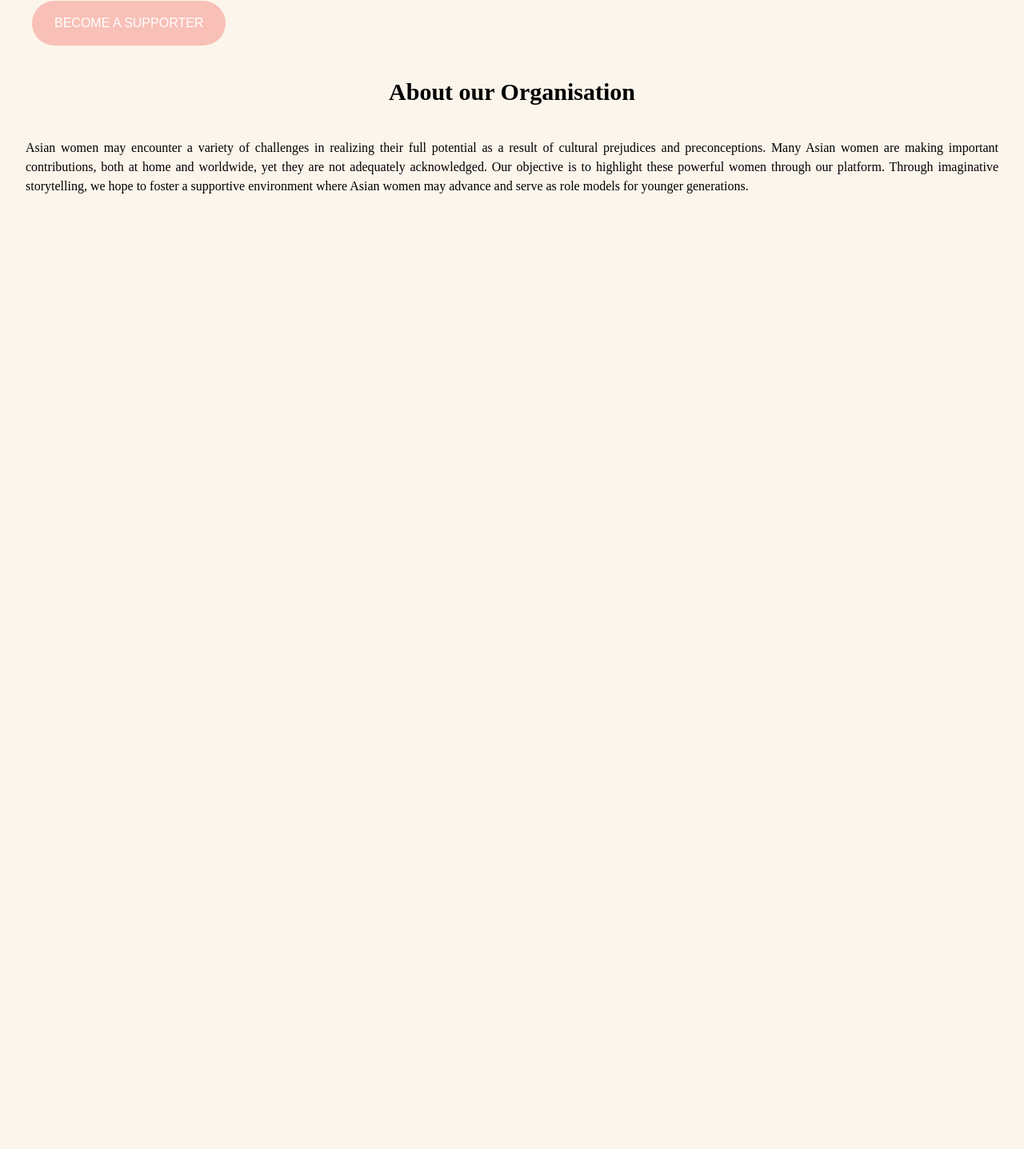
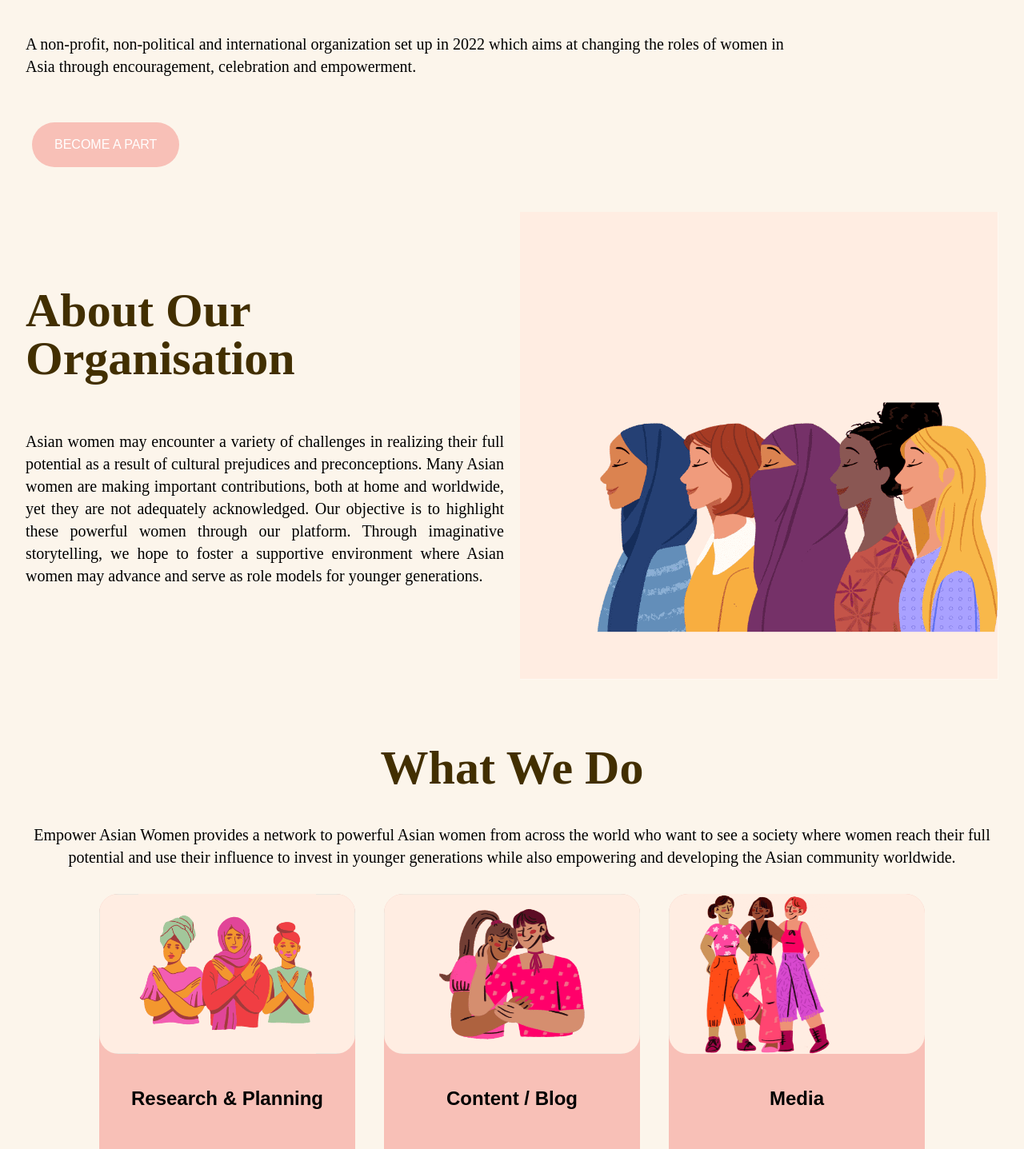
Before and after one commit to abdulbasit64/empower_asianwomen, a React (Vite) app: page / in a window 1280 px wide. Shown: the part 287-1724 px from the top of the page at 80% size. Before the commit the page ends 800 px from the top, so only its background shows below. Built offline with nearby package versions, Linux system fonts and the light colour scheme; a web font is replaced by a local one.

Commit message:
Update Home Page

```diff
--- a/src/index.css
+++ b/src/index.css
@@ -26,7 +26,7 @@
   */
 html,
 body {
-  height: 100%;
+  /* height: 100%; */
 }
 /*
 	Typographic tweaks!
--- a/src/pages/Home.jsx
+++ b/src/pages/Home.jsx
@@ -1,38 +1,72 @@
 import React from 'react';
 import Button from '../components/button/Button';
-import { pinkShade, white } from '../constants/colors';
+import Card from '../components/card/Card';
+import Heading from '../components/heading/Heading';
+import { headingColor, pinkShade, white } from '../constants/colors';
+import {
+  aboutDesc,
+  aboutOurOrganistaion,
+  contentOrBlog,
+  introDesc,
+  media,
+  researchAndPlanning,
+  whatWeDo,
+  whatWeDoDesc,
+} from '../constants/content';
 
 function Home() {
   return (
     <div>
-      <section className='items-center lg:items-start'>
-        <h1 className='font-semibold my-5 text-4xl sm:text-5xl md:text-6xl lg:text-7xl' lang='en'>
+      <section className='items-center lg:items-start lg:w-4/5 '>
+        <h1
+          className='font-semibold text-center lg:text-left my-5 text-5xl sm:text-7xl md:text-7xl lg:text-8xl'
+          style={{ color: headingColor }}
+          lang='en'>
           Empowering Asian Women
         </h1>
-        <p id='intro' className='my-12'>
-          A non-profit, non-political and international organization set up in
-          2022 which aims at changing the roles of women in Asia through
-          encouragement, celebration and empowerment.
+        <p id='intro' className='my-12 md:text-left text-lg sm:text-xl'>
+          {introDesc}
         </p>
-        <Button text='Become a supporter' bg={pinkShade} color={white} />
+        <Button text='Become a part' bg={pinkShade} color={white} />
       </section>
-
-      <section className='my-6'>
-        <h2 className='text-3xl font-semibold my-2' lang='en'>
-          About our Organisation
-        </h2>
-        <p className='my-8 text-justify'>
-          Asian women may encounter a variety of challenges in realizing their
-          full potential as a result of cultural prejudices and preconceptions.
-          Many Asian women are making important contributions, both at home and
-          worldwide, yet they are not adequately acknowledged. Our objective is
-          to highlight these powerful women through our platform. Through
-          imaginative storytelling, we hope to foster a supportive environment
-          where Asian women may advance and serve as role models for younger
-          generations.
-        </p>
+      <section className='my-12'>
+        <div className='flex flex-col lg:flex-row gap-5'>
+          <div className='flex-1 flex flex-col justify-center gap-5'>
+            <Heading title={aboutOurOrganistaion} />
+            <p className='my-8 text-justify text-lg sm:text-xl'>{aboutDesc}</p>
+          </div>
+          <div className='flex flex-1'>
+            <img
+              src='src\assets\images\51lg.png'
+              className='object-cover'
+              alt='about_us_photo'></img>
+          </div>
+        </div>
       </section>
-
+      <section className='my-12 py-6'>
+        <Heading title={whatWeDo} alwaysCenter={true}/>
+        <p className='my-8 text-lg sm:text-xl'>{whatWeDoDesc}</p>
+        <div className='flex flex-col justify-between lg:flex-row items-center gap-9'>
+          <Card
+            imageSrc='src\assets\images\card1Cropped.png'
+            text='Learn More'
+            title={researchAndPlanning}
+            key={1}
+          />
+          <Card
+            imageSrc='src\assets\images\card2Cropped.png'
+            text='Learn More'
+            title={contentOrBlog}
+            key={2}
+          />
+          <Card
+            imageSrc='src\assets\images\card3Cropped.png'
+            text='Learn More'
+            title={media}
+            key={3}
+          />
+        </div>
+      </section>
     </div>
   );
 }
```
